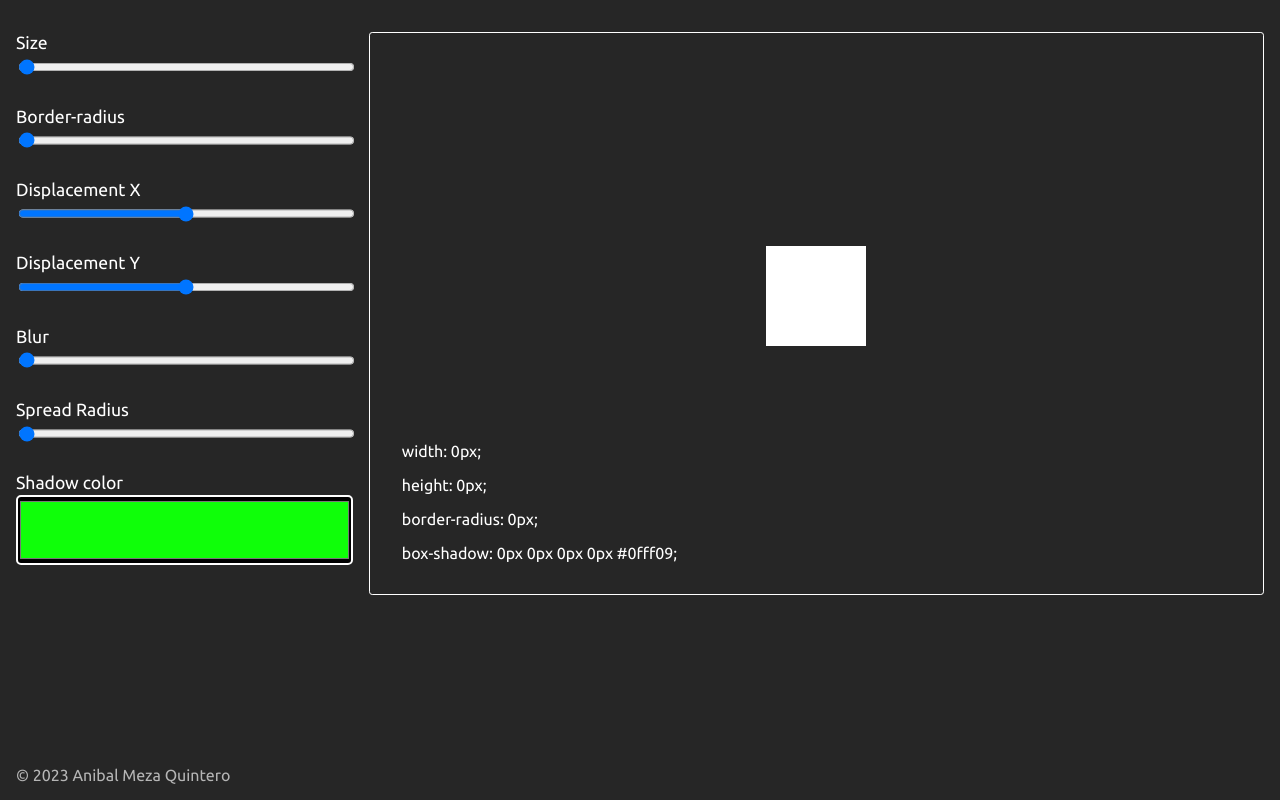
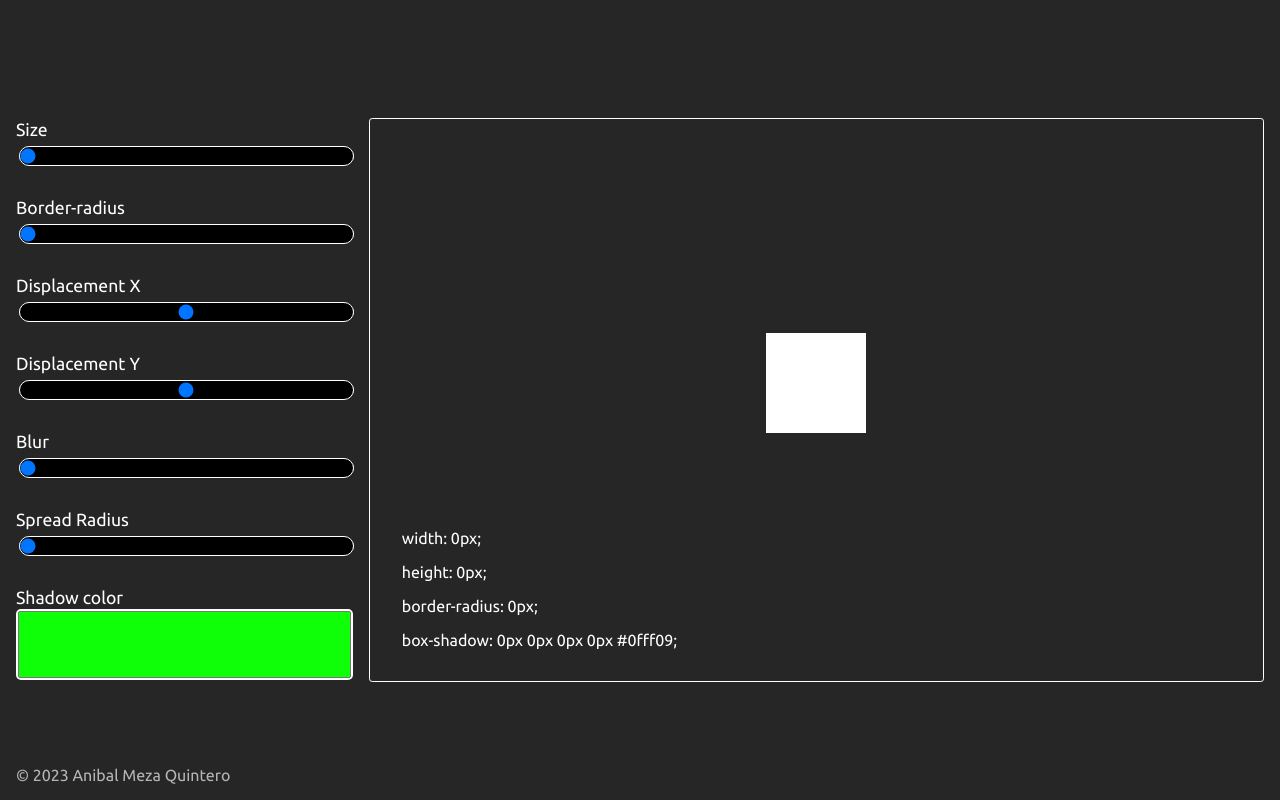
Before and after one commit to Anibal-quintero/box-shadow-generator, a plain HTML site: page index.html in a window 1280 px wide. Drawn offline with Linux system fonts and the light colour scheme.

Commit message:
first-commit

```diff
--- a/style.css
+++ b/style.css
@@ -14,6 +14,7 @@ body {
     width: 100%;
     min-height: 100vh;
     display: flex;
+    align-items: center;
     gap: 1em;
 }
 .content_values {
@@ -30,7 +31,7 @@ body {
 .wraper .mgn {
     margin-top: 1.3px;
 }
-/* Estilizar el borde del control deslizante (opcional) */
+ /* Borde del rango en Firefox */
 .wraper input {
     border: 1px solid #ffffff;
     border-radius: 15px;
@@ -39,14 +40,35 @@ body {
     width: 100%;
     background-color: rgb(0, 0, 0);
 }
+ /* Borde del rango en Chrome, Safari, Opera y edge */
+.wraper input::-webkit-slider-runnable-track {
+    background-color: rgb(0, 0, 0);
+    border: 1px solid #ffffff;
+    border-radius: 15px;
+    width: 100%;
+    padding: 0.1em 0;
+    cursor: pointer;
+}
+/* estilo general para input color */
 input[type="color"] {
     padding: 0;
     border: 2px solid white;
     height: 5.3em;
     border-radius: 5px;
 }
+/* estilo espesifico del input color para otros navegadores */
+input[type="color"]::-webkit-color-swatch-wrapper {
+    padding: 0;
+    border: none;
+    border-radius: 5px;
+}
 .wraper input::-moz-range-thumb {
     background-color: #ffffff; /* Color del pulgar en Firefox */
+    font-size: 1.2rem;
+    border: none;
+}
+.wraper input::-webkit-slider-thumb {
+    background-color: #ffffff; /* Color del pulgar en Chrome, Safari, Opera y Edge */
     font-size: 1.2rem;
     border: none;
 }
```
